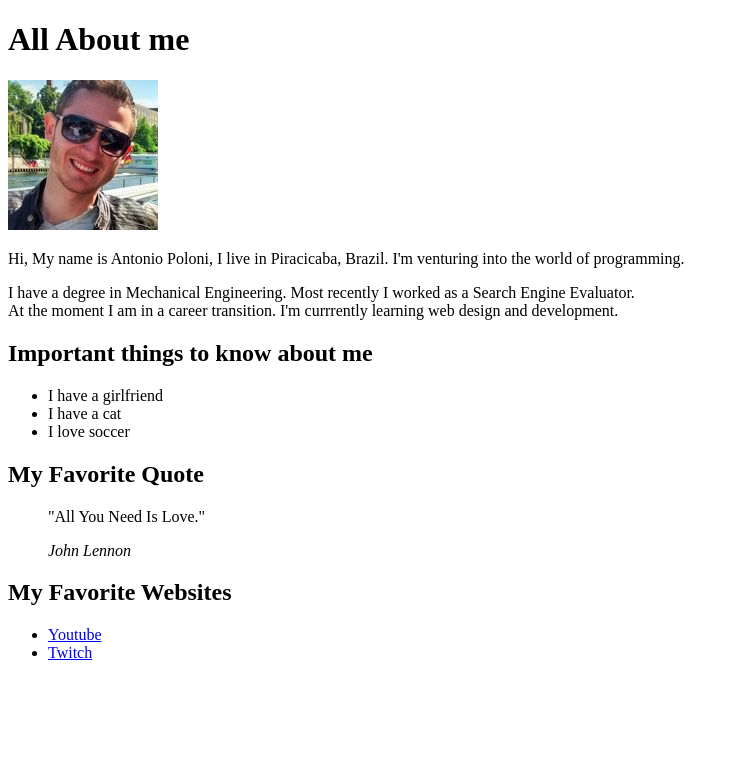
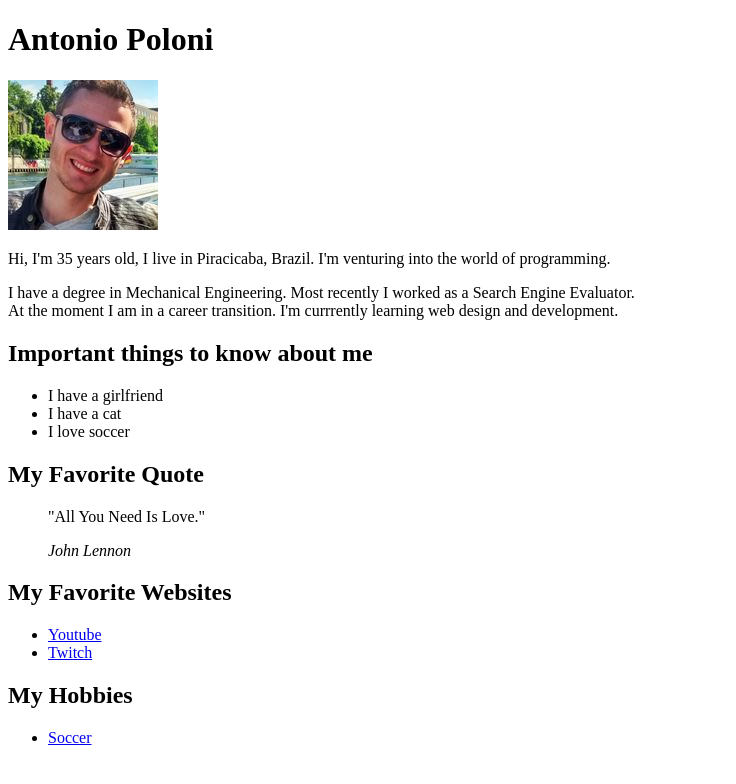
Before and after one commit to antoniopolonijr/On-your-Own, a plain HTML site: page index.html in a window 1280 px wide. Shown: the whole page, without its empty margins (0-736 px from the left). Drawn offline with Linux system fonts and the light colour scheme.

Commit message:
Create Soccer Page

```diff
--- a/index.html
+++ b/index.html
@@ -6,9 +6,9 @@
     <title>Antonio Poloni</title>
 </head>
 <body>
-    <h1>All About me</h1>
+    <h1>Antonio Poloni</h1>
     <img src="Images/Picture of me.jpg" alt="Picture of me" title="Picture of me">
-    <p>Hi, My name is Antonio Poloni, I live in Piracicaba, Brazil. I'm venturing into the world of programming.</p>
+    <p>Hi, I'm 35 years old, I live in Piracicaba, Brazil. I'm venturing into the world of programming.</p>
     <p>I have a degree in Mechanical Engineering. Most recently I worked as a Search Engine Evaluator.<br>
     At the moment I am in a career transition. I'm currrently learning web design and development.</p>
 
@@ -30,5 +30,10 @@
         <li><a target="_blank" href="https://www.youtube.com/">Youtube</a></li>
         <li><a target="_blank" href="https://www.twitch.tv/">Twitch</a></li>
     </ul>
+
+    <h2>My Hobbies</h2>
+    <ul>
+        <li><a href="soccer.html">Soccer</a></li>
+    </ul>
 </body>
 </html>
```
Also changed, not shown: soccer.html (added, +18 -0 lines), Images/Image of soccer.jpg (added), Images/palmeiras-logo.png (added).
